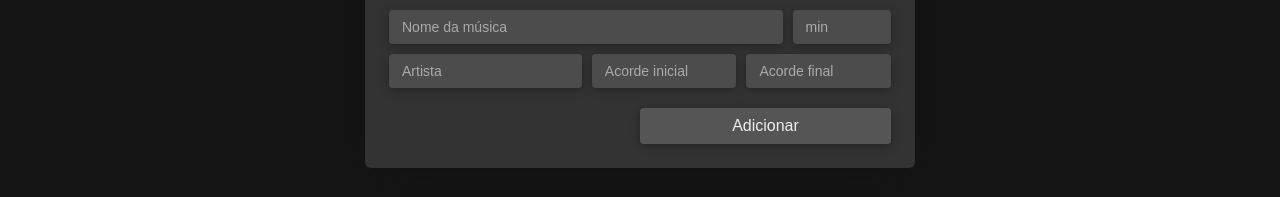
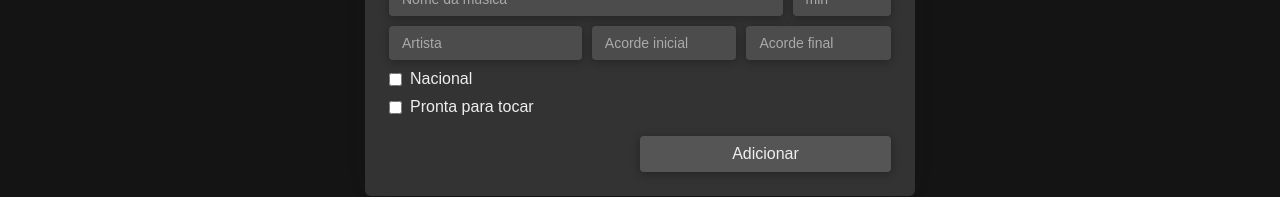
Before and after one commit to Marceometry/jack-marmota-setlist, a React (Vite) app: page / in a window 1280 px wide. Both pictures are taken after typing "Sample" into the empty fields and a click on the button "Adicionar Música". Shown: the part 347-544 px from the top of the page. Built offline with nearby package versions, Linux system fonts and the light colour scheme; no server answers; the database is empty.

Commit message:
feat: add isNational and isReady inputs

```diff
--- a/src/components/SongModal/FormModal/form.ts
+++ b/src/components/SongModal/FormModal/form.ts
@@ -6,6 +6,8 @@ type AddSongFormFields = {
   duration: InputProps
   startChord: InputProps
   endChord: InputProps
+  isNational: InputProps
+  isReady: InputProps
 }
 
 export const addSongFormFields: AddSongFormFields = {
@@ -24,6 +26,16 @@ export const addSongFormFields: AddSongFormFields = {
   },
   startChord: { name: 'startChord', placeholder: 'Acorde inicial' },
   endChord: { name: 'endChord', placeholder: 'Acorde final' },
+  isNational: {
+    type: 'checkbox',
+    name: 'isNational',
+    'aria-label': 'Nacional',
+  },
+  isReady: {
+    type: 'checkbox',
+    name: 'isReady',
+    'aria-label': 'Pronta para tocar',
+  },
 }
 
 export type AddSongFormData = {
--- a/src/components/SongModal/FormModal/index.tsx
+++ b/src/components/SongModal/FormModal/index.tsx
@@ -21,6 +21,8 @@ export const FormModal = ({ song }: Props) => {
       start: data.startChord,
       end: data.endChord,
       duration: data.duration ? Number(data.duration) : null,
+      isNational: data.isNational === 'true' ? true : false,
+      isReady: data.isReady === 'true' ? true : false,
     }
     addSong(payload, song?.id)
     setIsOpen(false)
@@ -58,6 +60,31 @@ export const FormModal = ({ song }: Props) => {
             />
             <Input {...addSongFormFields.endChord} defaultValue={song?.end} />
           </Grid>
+          <Grid>
+            <div className='checkbox-container'>
+              <input
+                type={addSongFormFields.isNational.type}
+                id={addSongFormFields.isNational.name}
+                name={addSongFormFields.isNational.name}
+                defaultChecked={song?.isNational}
+              />
+              <label htmlFor={addSongFormFields.isNational.name}>
+                {addSongFormFields.isNational['aria-label']}
+              </label>
+            </div>
+
+            <div className='checkbox-container'>
+              <input
+                type={addSongFormFields.isReady.type}
+                id={addSongFormFields.isReady.name}
+                name={addSongFormFields.isReady.name}
+                defaultChecked={song?.isReady}
+              />
+              <label htmlFor={addSongFormFields.isReady.name}>
+                {addSongFormFields.isReady['aria-label']}
+              </label>
+            </div>
+          </Grid>
         </Grid>
 
         <div className='dialog-form-footer'>
--- a/src/types/index.ts
+++ b/src/types/index.ts
@@ -5,4 +5,6 @@ export type SongModel = {
   start: string
   end: string
   duration: number | null
+  isNational: boolean
+  isReady: boolean
 }
```
